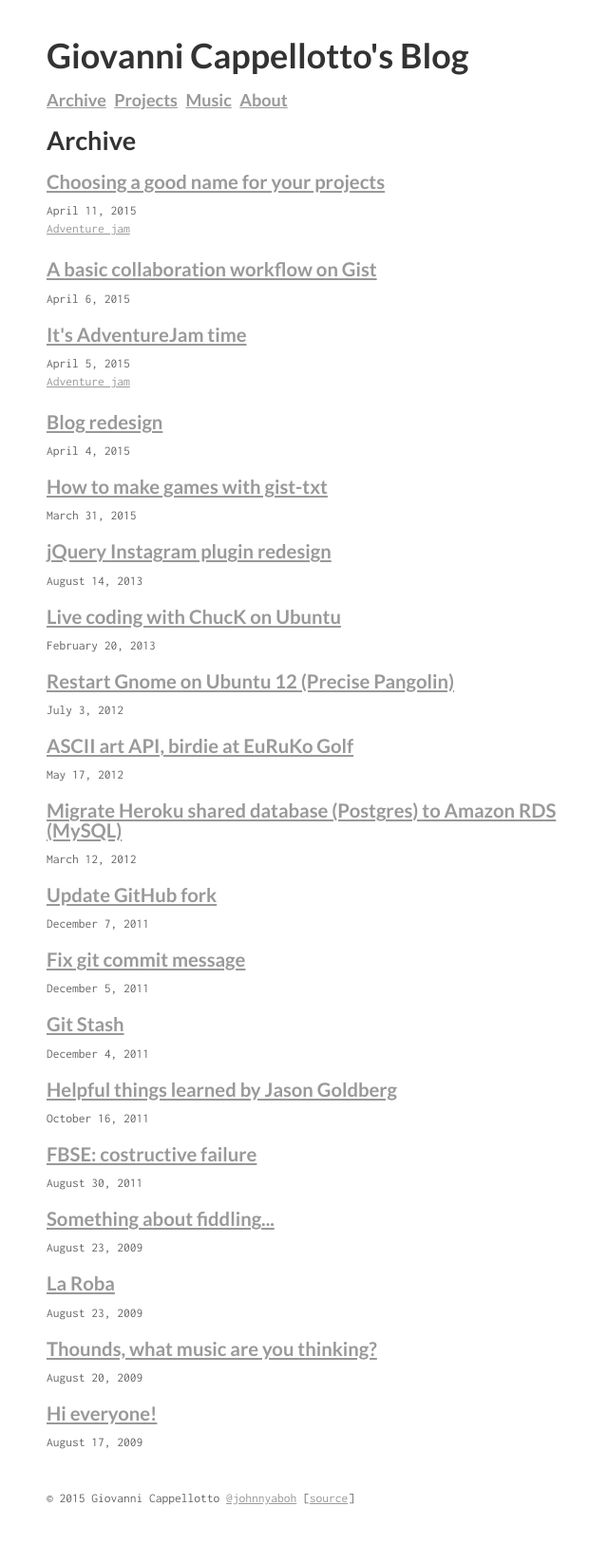
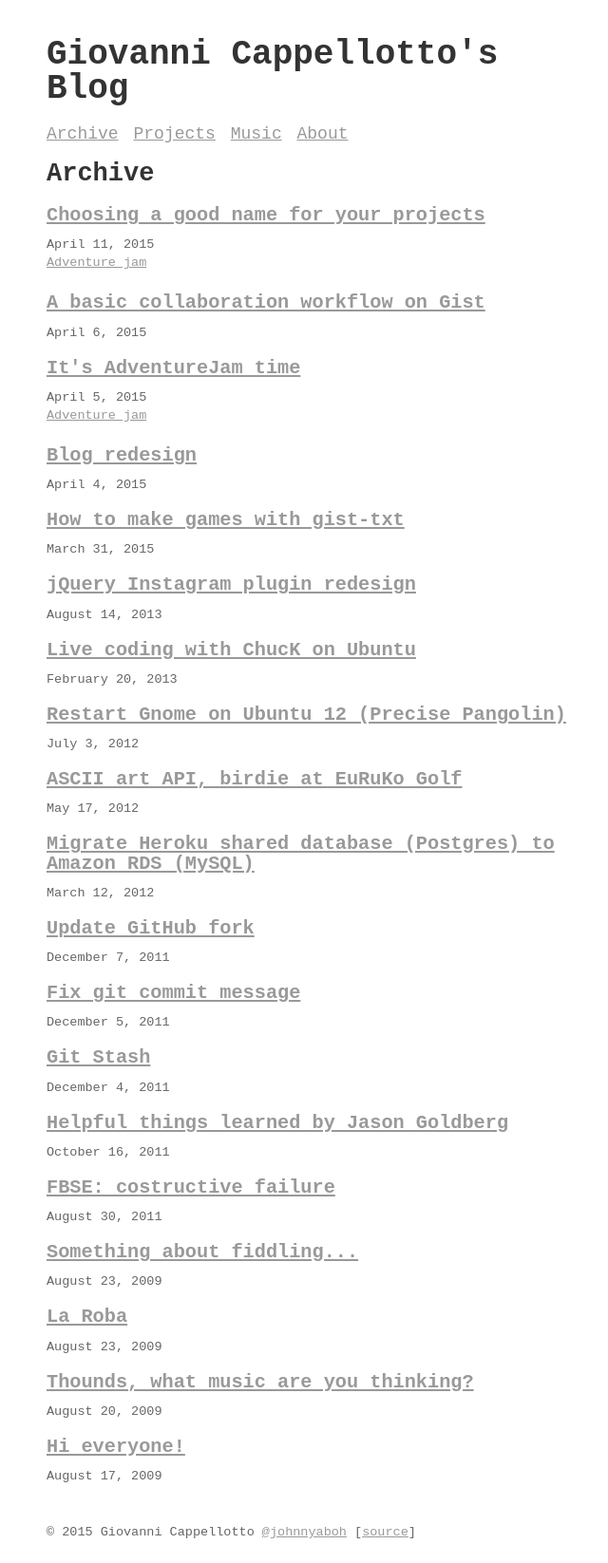
Before and after one commit to curlybracketshq/giovanni.curlybrackets.it, a Jekyll site: the page built from index.html, in a window 1280 px wide. Shown: the whole page at 95% size, without its empty margins (311-951 px from the left). Built offline with Jekyll 4.4.1, drawn with Linux system fonts in a browser that asks for light colours; before the commit the page ends 1610 px from its top, so only the background shows below that.

Commit message:
Use only Inconsolata font

```diff
--- a/_layouts/default.html
+++ b/_layouts/default.html
@@ -5,8 +5,7 @@
   <meta charset="utf-8" />
   <title>{{ page.title }}</title>
   <meta name="description" content="{{ page.description }}">
-  <link rel="stylesheet" type="text/css"
-  href="//fonts.googleapis.com/css?family=Lato:700|Inconsolata:400,700" />
+  <link rel="stylesheet" type="text/css" href="//fonts.googleapis.com/css?Inconsolata:400,700" />
   <link rel="stylesheet" type="text/css" href="{{ site.url }}/stylesheets/reset.css" />
   <link rel="stylesheet" type="text/css" href="{{ site.url }}/stylesheets/syntax.css" />
   <link rel="stylesheet" type="text/css" href="{{ site.url }}/stylesheets/style.css" />
--- a/stylesheets/style.css
+++ b/stylesheets/style.css
@@ -11,7 +11,6 @@ body {
 }
 
 h1, h2, h3, h4 {
-  font-family: Lato, sans-serif;
   margin-top: 20px;
   margin-bottom: 10px;
   font-weight: bold;
@@ -76,10 +75,6 @@ ol.unstyled {
   padding-left: 0;
 }
 
-nav {
-  font-family: 'Lato', sans-serif;
-}
-
 nav li {
   display: inline;
   margin-right: 5px;
@@ -99,7 +94,7 @@ strong {
 }
 
 code {
-  font-family: 'Courier', monospace;
+  font-family: Courier, monospace;
   padding: 0 5px;
   white-space: nowrap;
   border: 1px solid #EAEAEA;
```
